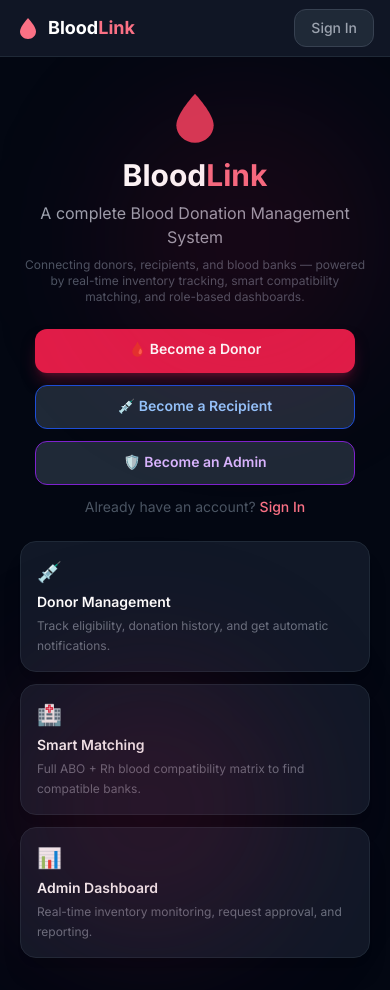
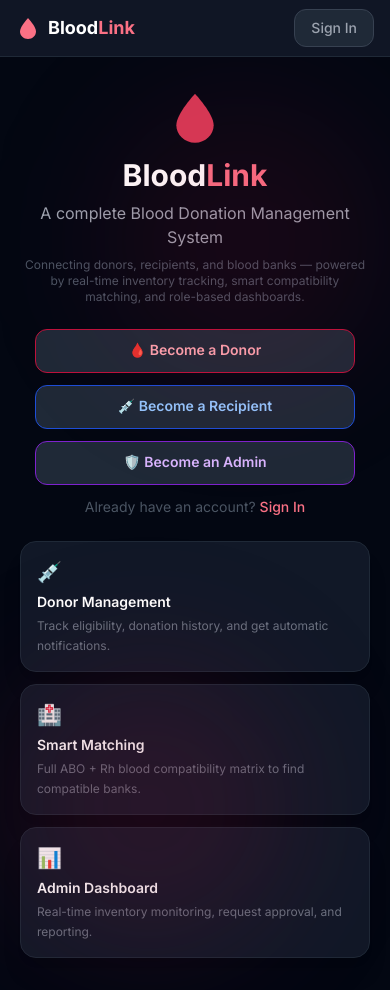
Before and after one commit to kumarsiddharth05/blood_donation_system, a React (Vite) app in the folder blood-donation-system/client/: page / in a window 390 px wide. Built offline with nearby package versions, Linux system fonts and the light colour scheme.

Commit message:
Fix status badge clipping on mobile requests card and update become a donor button design

```diff
--- a/blood-donation-system/client/src/App.jsx
+++ b/blood-donation-system/client/src/App.jsx
@@ -37,7 +37,7 @@ const Home = () => (
     </p>
 
     <div className="flex flex-col gap-3 animate-fade-in w-full max-w-xs sm:max-w-none sm:flex-row sm:justify-center sm:gap-4">
-      <Link to="/register?role=donor" id="home-donor-btn" className="btn-primary text-sm sm:text-base px-6 py-2.5 text-center">
+      <Link to="/register?role=donor" id="home-donor-btn" className="btn-secondary text-sm sm:text-base px-6 py-2.5 border-blood-700 text-blood-300 hover:bg-blood-900/40 text-center">
         🩸 Become a Donor
       </Link>
       <Link to="/register?role=recipient" id="home-recipient-btn" className="btn-secondary text-sm sm:text-base px-6 py-2.5 border-blue-700 text-blue-300 hover:bg-blue-900/40 text-center">
--- a/blood-donation-system/client/src/components/RequestCard.jsx
+++ b/blood-donation-system/client/src/components/RequestCard.jsx
@@ -52,8 +52,14 @@ const RequestCard = ({
               <span className="text-gray-500">of</span>
               <span className="text-blood-400 font-bold">{request.blood_group}</span>
             </div>
+          </div>
+        </div>
+        <span className={status.class}>{status.label}</span>
+      </div>
+
+      {/* Recipient Details (Full width on mobile) */}
       {showRecipient && request.recipient_name && (
-              <div className="text-xs mt-2 space-y-1 bg-gray-900/30 border border-gray-800/40 p-2.5 rounded-xl">
+        <div className="text-xs mb-3 space-y-1 bg-gray-900/30 border border-gray-800/40 p-2.5 rounded-xl">
           <div className="font-semibold text-gray-300 flex items-center gap-1.5">
             <span>🏢</span>
             <span>{request.recipient_name}</span>
@@ -76,10 +82,6 @@ const RequestCard = ({
           )}
         </div>
       )}
-          </div>
-        </div>
-        <span className={status.class}>{status.label}</span>
-      </div>
 
       {/* Details */}
       <div className="space-y-2 text-sm text-gray-400 mb-4">
```
Also changed, not shown: 4 other files (tests, documents, lock files or other folders). Lines whose indentation alone changed are shown as unchanged.
